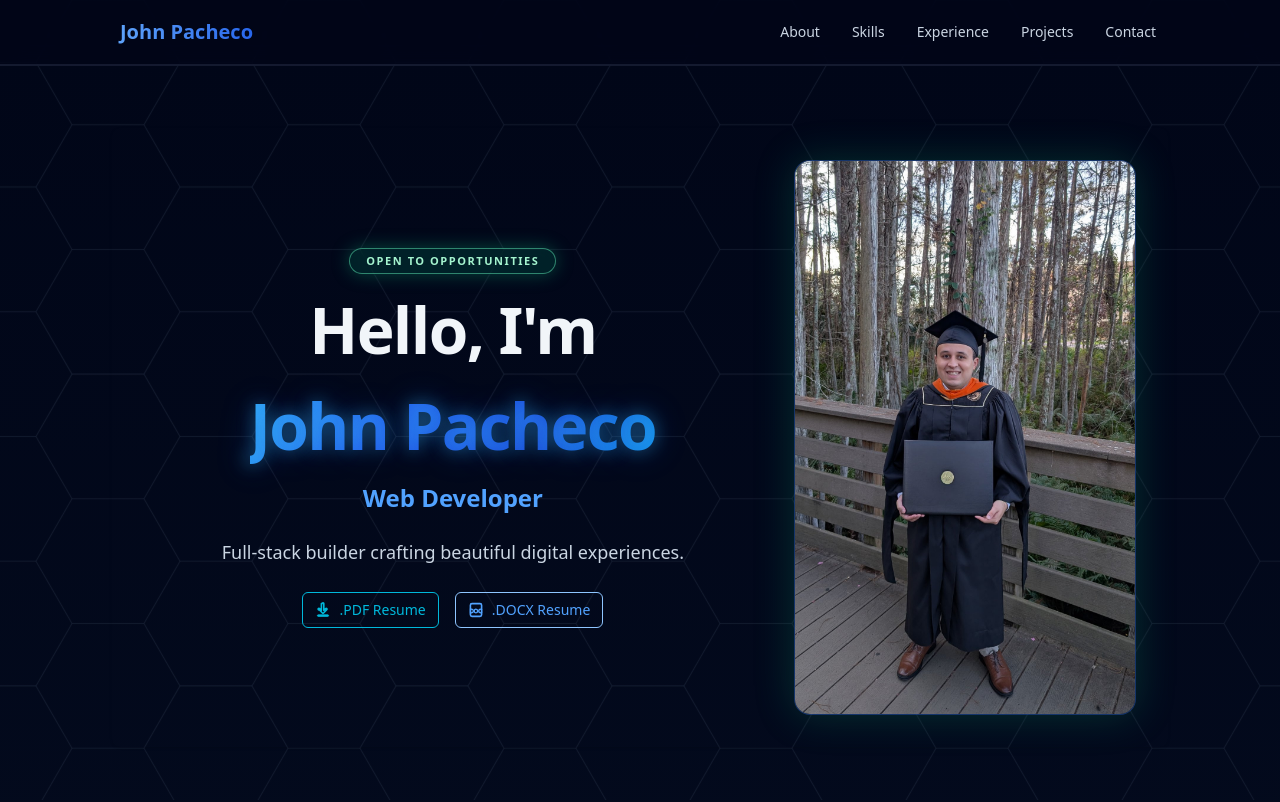
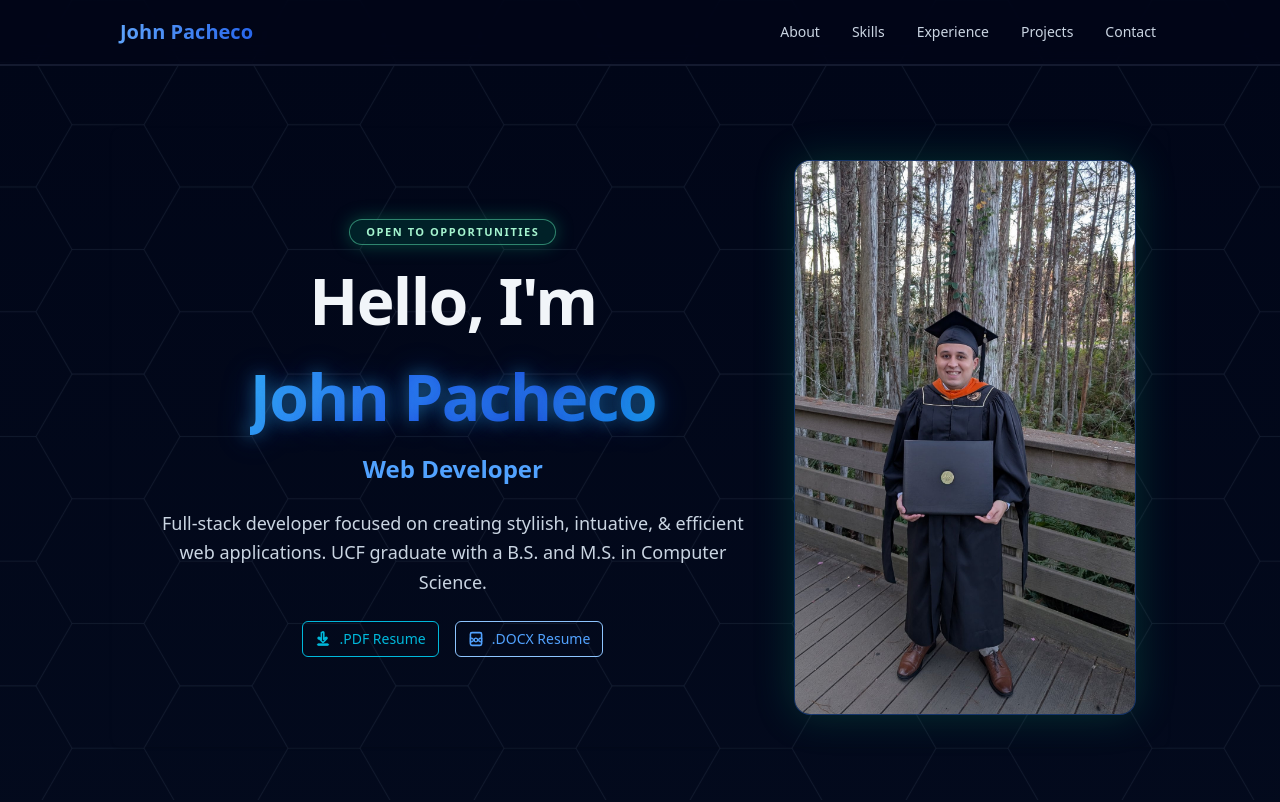
Before and after one commit to JPacheco35/portfolio, a React (Vite) app: page / in a window 1280 px wide. Shown: the top 802 px of the page. Built offline with nearby package versions, Linux system fonts and the light colour scheme; no server answers.

Commit message:
add: updated hero decription

```diff
--- a/src/components/HeroSection.tsx
+++ b/src/components/HeroSection.tsx
@@ -34,8 +34,8 @@ const heroRoles = [
 
 // hero description
 const HERO_DESCRIPTIONS = [
-    'Full-stack builder crafting beautiful digital experiences.'
-,]
+    "Full-stack developer focused on creating styliish, intuative, & efficient web applications. UCF graduate with a B.S. and M.S. in Computer Science."
+]
 
 export function HeroSection() {
   // keep track of what's been typed so far
```
